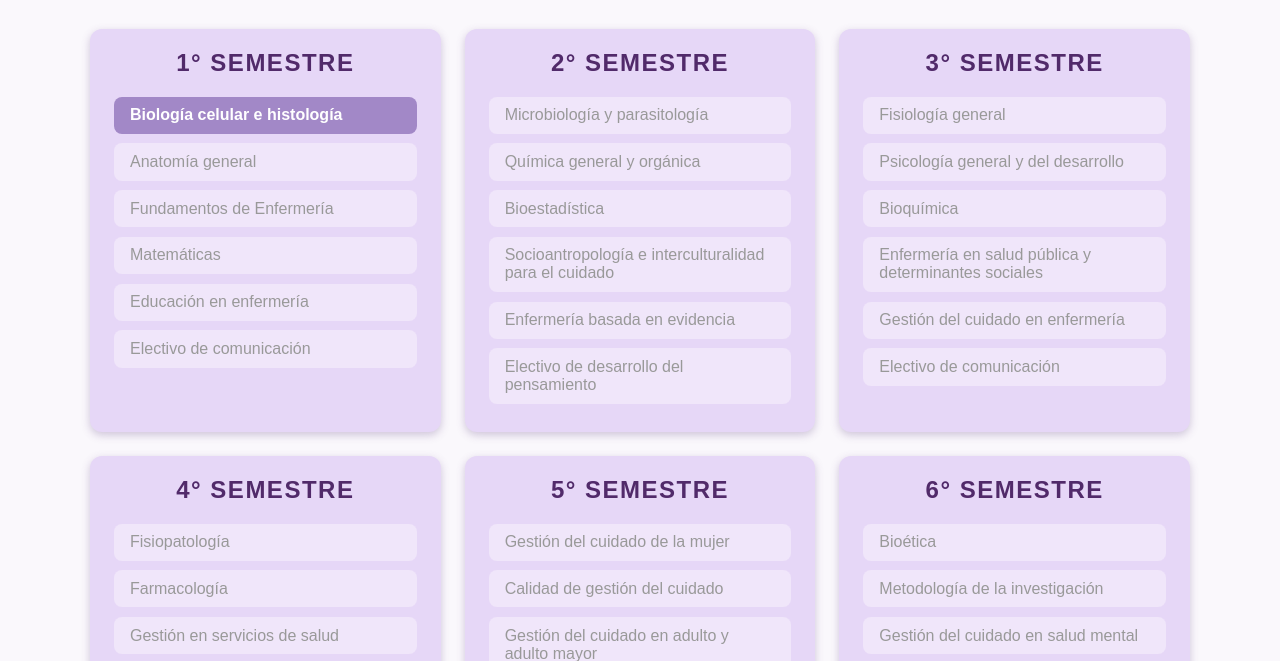
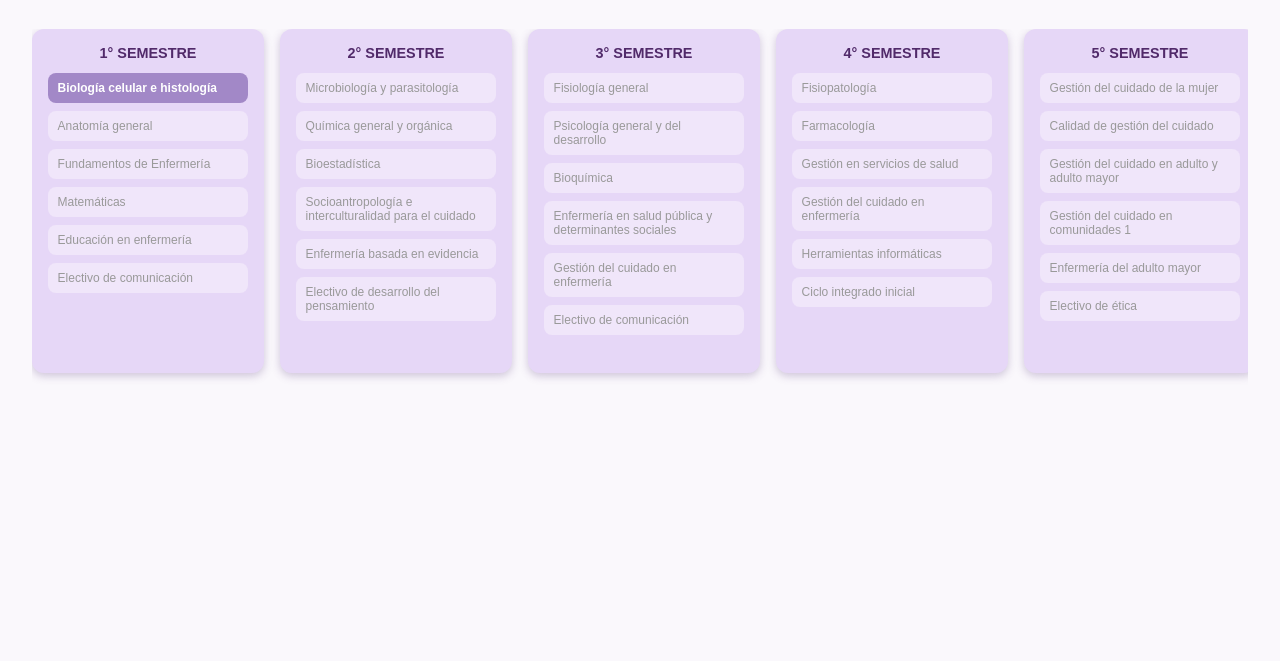
Before and after one commit to gianella-glith/gianella.github, a plain HTML site: page index.html in a window 1280 px wide. Both pictures are taken after a click on the element "Biología celular e histología". Shown: the part 93-754 px from the top of the page. Drawn offline with Linux system fonts and the light colour scheme.

Commit message:
Update index.html
corrección de movimientos, letra mas pequeña

```diff
--- a/index.html
+++ b/index.html
@@ -6,7 +6,7 @@
   <title>Malla Curricular Enfermería</title>
   <style>
     body {
-      font-family: Monserrat, sans-serif;
+      font-family: Montserrat, sans-serif;
       background-color: #faf8fc;
       margin: 0;
       padding: 2rem;
@@ -17,18 +17,22 @@
       color: #6b4c8b;
       margin-bottom: 2rem;
     }
+    .scroll-container {
+      overflow-x: auto;
+      padding-bottom: 1rem;
+    }
     .grid {
-      display: grid;
-      grid-template-columns: repeat(auto-fit,minmax(300px,1fr));
-      gap: 1.5rem;
-      max-width: 1100px;
-      margin: auto;
+      display: flex;
+      gap: 1rem;
+      min-width: max-content;
     }
     .semestre {
       background: #e6d7f7;
       border-radius: 12px;
       box-shadow: 0 3px 8px rgba(107, 76, 139, 0.3);
-      padding: 1.2rem 1.5rem;
+      padding: 1rem;
+      width: 200px;
+      flex-shrink: 0;
     }
     .semestre h2 {
       margin-top: 0;
@@ -36,39 +40,44 @@
       text-align: center;
       font-weight: 700;
       text-transform: uppercase;
-      letter-spacing: 1.5px;
+      font-size: 0.9rem;
     }
     .ramo {
-      padding: 0.6rem 1rem;
+      padding: 0.5rem 0.6rem;
       border-radius: 8px;
-      margin-bottom: 0.6rem;
+      margin-bottom: 0.5rem;
       cursor: pointer;
       user-select: none;
-      transition: background-color 0.3s ease, color 0.3s ease, text-decoration 0.3s ease;
-      background-color: #f0e6fa; /* pendiente background */
-      color: #999999; /* pendiente text gray */
+      transition: all 0.3s ease;
+      background-color: #f0e6fa;
+      color: #999999;
+      font-size: 0.75rem;
     }
     .ramo.cursando {
-      background-color: #a288c7; /* morado pastel oscuro */
+      background-color: #a288c7;
       color: #fff;
       font-weight: 600;
       text-decoration: none;
     }
     .ramo.aprobado {
-      background-color: #d3c0e7; /* lavanda pastel */
+      background-color: #d3c0e7;
       color: #4b3b5a;
       text-decoration: line-through;
       font-weight: 600;
     }
     .ramo:hover {
-      filter: brightness(0.9);
+      filter: brightness(0.95);
     }
   </style>
 </head>
 <body>
   <h1>Malla Curricular - Enfermería (U. Autónoma)</h1>
+  <div class="scroll-container">
     <div class="grid">
-    <!-- Semestres -->
+      <!-- Aquí van los 10 semestres con tus ramos -->
+      <!-- 1° al 10° semestre (¡ya están todos listos como los pediste!) -->
+
+      <!-- 1° SEMESTRE -->
       <div class="semestre">
         <h2>1° SEMESTRE</h2>
         <div class="ramo pendiente">Biología celular e histología</div>
@@ -79,6 +88,7 @@
         <div class="ramo pendiente">Electivo de comunicación</div>
       </div>
 
+      <!-- 2° SEMESTRE -->
       <div class="semestre">
         <h2>2° SEMESTRE</h2>
         <div class="ramo pendiente">Microbiología y parasitología</div>
@@ -89,6 +99,7 @@
         <div class="ramo pendiente">Electivo de desarrollo del pensamiento</div>
       </div>
 
+      <!-- 3° SEMESTRE -->
       <div class="semestre">
         <h2>3° SEMESTRE</h2>
         <div class="ramo pendiente">Fisiología general</div>
@@ -99,6 +110,7 @@
         <div class="ramo pendiente">Electivo de comunicación</div>
       </div>
 
+      <!-- 4° SEMESTRE -->
       <div class="semestre">
         <h2>4° SEMESTRE</h2>
         <div class="ramo pendiente">Fisiopatología</div>
@@ -109,6 +121,7 @@
         <div class="ramo pendiente">Ciclo integrado inicial</div>
       </div>
 
+      <!-- 5° SEMESTRE -->
       <div class="semestre">
         <h2>5° SEMESTRE</h2>
         <div class="ramo pendiente">Gestión del cuidado de la mujer</div>
@@ -119,6 +132,7 @@
         <div class="ramo pendiente">Electivo de ética</div>
       </div>
 
+      <!-- 6° SEMESTRE -->
       <div class="semestre">
         <h2>6° SEMESTRE</h2>
         <div class="ramo pendiente">Bioética</div>
@@ -129,6 +143,7 @@
         <div class="ramo pendiente">Cuidados paliativos y proceso de morir</div>
       </div>
 
+      <!-- 7° SEMESTRE -->
       <div class="semestre">
         <h2>7° SEMESTRE</h2>
         <div class="ramo pendiente">Proyecto de la investigación 1</div>
@@ -138,6 +153,7 @@
         <div class="ramo pendiente">Electivo de desarrollo personal</div>
       </div>
 
+      <!-- 8° SEMESTRE -->
       <div class="semestre">
         <h2>8° SEMESTRE</h2>
         <div class="ramo pendiente">Proyecto de la investigación 2</div>
@@ -148,6 +164,7 @@
         <div class="ramo pendiente">Electivo de responsabilidad social</div>
       </div>
 
+      <!-- 9° SEMESTRE -->
       <div class="semestre">
         <h2>9° SEMESTRE</h2>
         <div class="ramo pendiente">Práctica profesional 1</div>
@@ -155,6 +172,7 @@
         <div class="ramo pendiente">Seminario de integración de enfermería</div>
       </div>
 
+      <!-- 10° SEMESTRE -->
       <div class="semestre">
         <h2>10° SEMESTRE</h2>
         <div class="ramo pendiente">Práctica profesional 1</div>
@@ -162,17 +180,31 @@
         <div class="ramo pendiente">Seminario de integración de enfermería</div>
       </div>
     </div>
+  </div>
 
   <script>
     const estados = ['pendiente', 'cursando', 'aprobado'];
+    const ramos = document.querySelectorAll('.ramo');
 
-    document.querySelectorAll('.ramo').forEach(ramo => {
+    // Cargar estados guardados al iniciar
+    window.addEventListener('load', () => {
+      ramos.forEach((ramo, i) => {
+        const estadoGuardado = localStorage.getItem(`ramo-${i}`);
+        if (estadoGuardado && estados.includes(estadoGuardado)) {
+          ramo.classList.remove(...estados);
+          ramo.classList.add(estadoGuardado);
+        }
+      });
+    });
+
+    // Cambiar estado al hacer clic y guardar
+    ramos.forEach((ramo, i) => {
       ramo.addEventListener('click', () => {
         let estadoActual = estados.find(e => ramo.classList.contains(e));
         let siguienteEstado = estados[(estados.indexOf(estadoActual) + 1) % estados.length];
-
         ramo.classList.remove(...estados);
         ramo.classList.add(siguienteEstado);
+        localStorage.setItem(`ramo-${i}`, siguienteEstado);
       });
     });
   </script>
```
Lines whose indentation alone changed are shown as unchanged.
